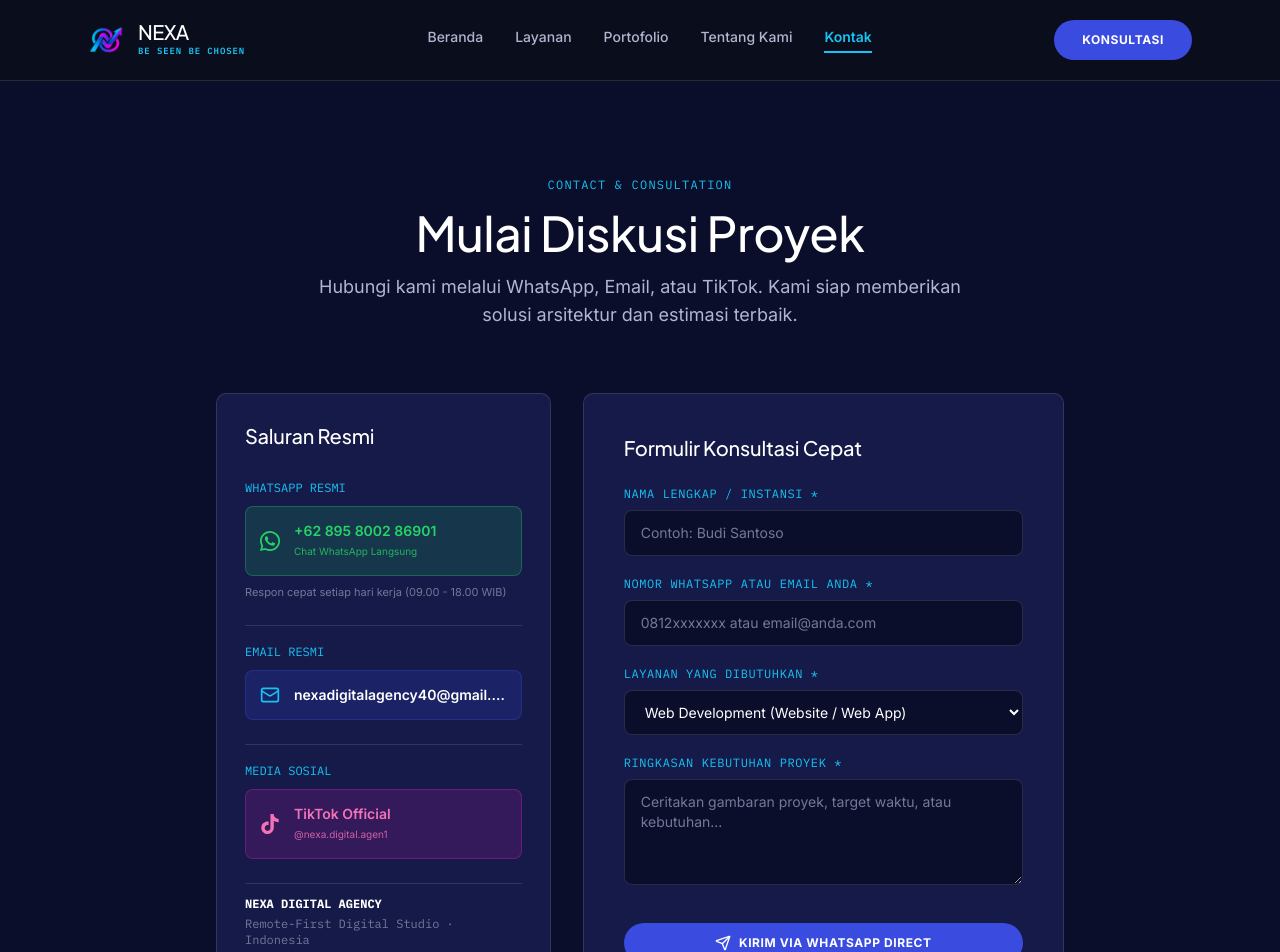
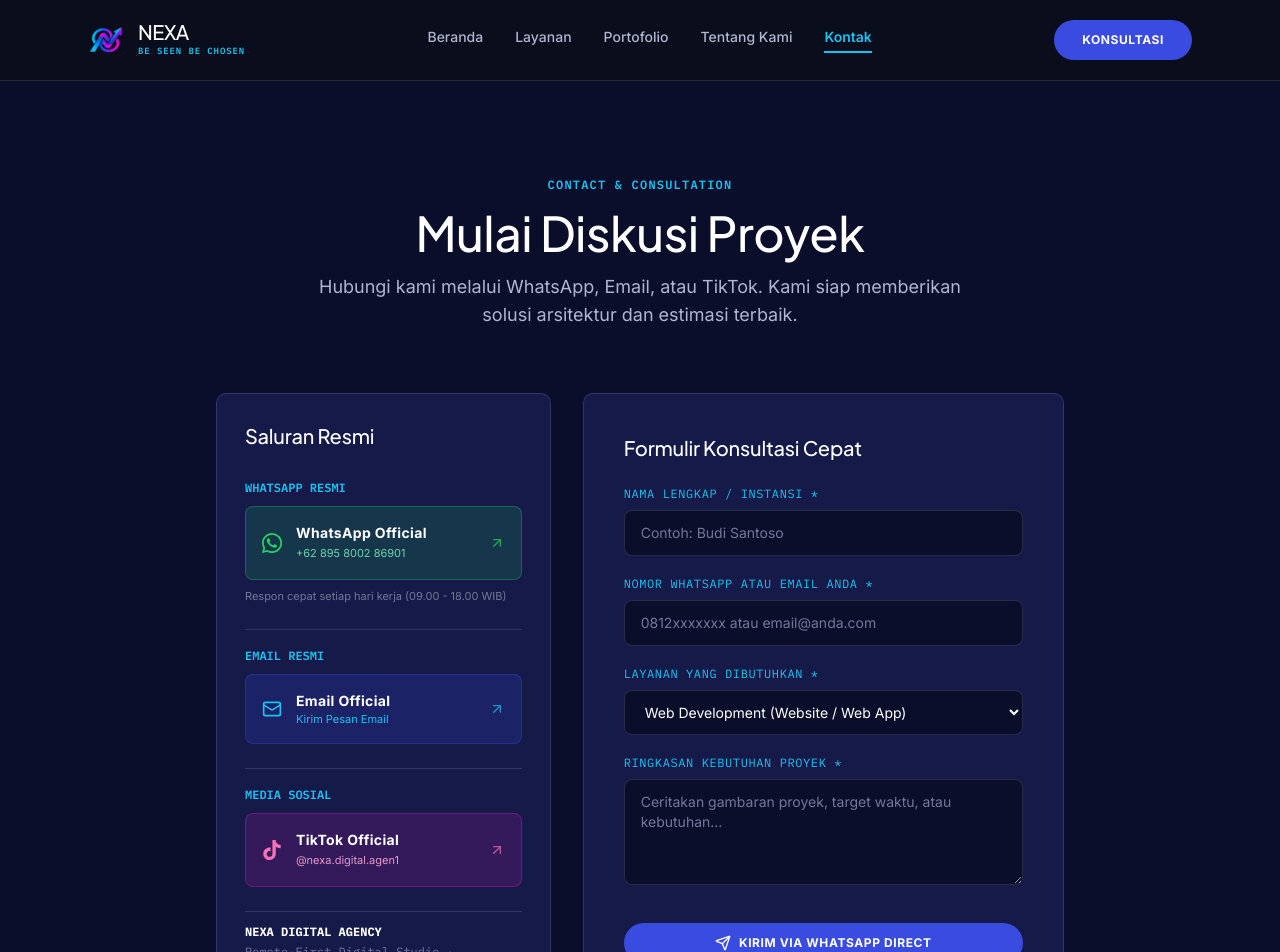
Before and after one commit to imanyunar/nexa-company, a Vue app: page /kontak in a window 1280 px wide. Shown: the top 952 px of the page. Built offline with nearby package versions, Linux system fonts and the light colour scheme; a web font is replaced by a local one.

Commit message:
refactor(contact): convert contact options into uniform sleek interactive action buttons with icons and indicators

```diff
--- a/src/views/ContactView.vue
+++ b/src/views/ContactView.vue
@@ -3,7 +3,7 @@
     <div class="max-w-4xl mx-auto px-6 space-y-16">
 
       <div class="text-center max-w-2xl mx-auto space-y-4">
-        <div class="text-xs font-mono t-cyan uppercase tracking-widest">CONTACT & CONSULTATION</div>
+        <div class="text-xs font-mono t-cyan uppercase tracking-widest font-semibold">CONTACT & CONSULTATION</div>
         <h1 class="text-4xl sm:text-5xl font-display font-light text-white">Mulai Diskusi Proyek</h1>
         <p class="t-muted text-base sm:text-lg leading-relaxed">Hubungi kami melalui WhatsApp, Email, atau TikTok. Kami siap memberikan solusi arsitektur dan estimasi terbaik.</p>
       </div>
@@ -16,57 +16,69 @@
 
             <!-- WhatsApp -->
             <div class="space-y-2">
-              <span class="text-xs font-mono t-cyan uppercase">WhatsApp Resmi</span>
+              <span class="text-xs font-mono t-cyan uppercase font-semibold">WhatsApp Resmi</span>
               <a
                 href="https://wa.me/62895800286901?text=Halo%20Nexa%20Digital%20Agency,%20saya%20ingin%20konsultasi%20mengenai%20proyek%20digital."
                 target="_blank"
                 rel="noopener noreferrer"
-                class="flex items-center gap-3.5 p-3.5 rounded-lg font-semibold text-sm hover:scale-[1.02] transition-all"
+                class="flex items-center justify-between p-4 rounded-lg font-semibold text-sm hover:scale-[1.02] transition-all cursor-pointer group"
                 style="background:rgba(37,211,102,0.15); border:1px solid rgba(37,211,102,0.3); color:#25D366;"
               >
+                <div class="flex items-center gap-3.5 min-w-0">
                   <!-- Official WhatsApp Vector Icon -->
                   <svg class="w-5 h-5 shrink-0" fill="currentColor" viewBox="0 0 24 24">
                     <path d="M17.472 14.382c-.301-.15-1.781-.879-2.057-.98-.277-.101-.478-.15-.679.15-.2.301-.778.98-.954 1.18-.176.2-.352.226-.653.076-.301-.15-1.272-.469-2.424-1.496-.896-.799-1.501-1.787-1.677-2.088-.176-.301-.019-.464.132-.614.136-.135.301-.352.452-.528.151-.176.201-.301.301-.502.1-.2.05-.376-.025-.527-.075-.15-.679-1.637-.93-2.242-.244-.589-.493-.509-.679-.519l-.578-.01c-.2 0-.527.075-.803.376s-1.054 1.03-1.054 2.511 1.079 2.912 1.23 3.113c.15.201 2.124 3.244 5.146 4.55.719.311 1.28.497 1.718.636.722.23 1.378.197 1.898.12.579-.087 1.781-.728 2.032-1.431.251-.703.251-1.305.176-1.431-.076-.126-.276-.201-.577-.352zm-5.467 7.618a9.92 9.92 0 0 1-5.064-1.385l-.363-.215-3.766.988 1.005-3.67-.236-.375a9.932 9.932 0 0 1-1.523-5.289c0-5.485 4.463-9.948 9.952-9.948 2.658 0 5.158 1.036 7.034 2.914a9.89 9.89 0 0 1 2.912 7.034c0 5.487-4.464 9.949-9.95 9.949zm8.441-18.39A11.905 11.905 0 0 0 12.005 0C5.385 0 0 5.385 0 12.005c0 2.113.552 4.177 1.6 6.002L0 24l6.165-1.617a11.97 11.97 0 0 0 5.84 1.513h.005c6.619 0 12.005-5.385 12.005-12.005 0-3.208-1.25-6.224-3.52-8.496z"/>
                   </svg>
-                <div class="flex flex-col">
-                  <span>+62 895 8002 86901</span>
-                  <span class="text-[10px] opacity-80 font-normal">Chat WhatsApp Langsung</span>
+                  <div class="flex flex-col min-w-0">
+                    <span class="text-sm font-bold text-white tracking-wide">WhatsApp Official</span>
+                    <span class="text-[11px] opacity-90 font-normal text-emerald-300">+62 895 8002 86901</span>
                   </div>
+                </div>
+                <ArrowUpRight class="w-4 h-4 opacity-70 group-hover:opacity-100 group-hover:translate-x-0.5 group-hover:-translate-y-0.5 transition-all shrink-0" />
               </a>
               <p class="text-[11px] t-faint">Respon cepat setiap hari kerja (09.00 - 18.00 WIB)</p>
             </div>
 
             <!-- Email -->
             <div class="space-y-2 pt-3 border-t b-subtle">
-              <span class="text-xs font-mono t-cyan uppercase">Email Resmi</span>
+              <span class="text-xs font-mono t-cyan uppercase font-semibold">Email Resmi</span>
               <a
                 href="mailto:nexadigitalagency40@gmail.com"
-                class="flex items-center gap-3.5 p-3.5 rounded-lg font-semibold text-xs sm:text-sm text-white hover:scale-[1.02] transition-all truncate"
-                style="background:rgba(58,76,224,0.2); border:1px solid rgba(58,76,224,0.3);"
+                class="flex items-center justify-between p-4 rounded-lg font-semibold text-white hover:scale-[1.02] transition-all cursor-pointer group"
+                style="background:rgba(58,76,224,0.2); border:1px solid rgba(58,76,224,0.35);"
               >
+                <div class="flex items-center gap-3.5 min-w-0">
                   <Mail class="w-5 h-5 text-cyan shrink-0" />
-                <span class="truncate">nexadigitalagency40@gmail.com</span>
+                  <div class="flex flex-col min-w-0">
+                    <span class="text-sm font-bold text-white tracking-wide">Email Official</span>
+                    <span class="text-[11px] t-cyan font-normal">Kirim Pesan Email</span>
+                  </div>
+                </div>
+                <ArrowUpRight class="w-4 h-4 text-cyan opacity-70 group-hover:opacity-100 group-hover:translate-x-0.5 group-hover:-translate-y-0.5 transition-all shrink-0" />
               </a>
             </div>
 
             <!-- TikTok -->
             <div class="space-y-2 pt-3 border-t b-subtle">
-              <span class="text-xs font-mono t-cyan uppercase">Media Sosial</span>
+              <span class="text-xs font-mono t-cyan uppercase font-semibold">Media Sosial</span>
               <a
                 href="https://www.tiktok.com/@nexa.digital.agen1?_r=1&_t=ZS-99LSlCbuCXA"
                 target="_blank"
                 rel="noopener noreferrer"
-                class="flex items-center gap-3.5 p-3.5 rounded-lg font-semibold text-sm hover:scale-[1.02] transition-all"
+                class="flex items-center justify-between p-4 rounded-lg font-semibold text-sm hover:scale-[1.02] transition-all cursor-pointer group"
                 style="background:rgba(230,32,197,0.15); border:1px solid rgba(230,32,197,0.3); color:#F472B6;"
               >
+                <div class="flex items-center gap-3.5 min-w-0">
                   <!-- Official TikTok Vector Icon -->
                   <svg class="w-5 h-5 shrink-0" fill="currentColor" viewBox="0 0 24 24">
                     <path d="M12.525.02c1.31-.02 2.61-.01 3.91-.02.08 1.53.63 3.09 1.75 4.17 1.12 1.11 2.7 1.62 4.24 1.79v4.03c-1.44-.05-2.89-.35-4.2-.97-.57-.26-1.1-.59-1.62-.93-.01 2.92.01 5.84-.02 8.75-.08 1.4-.54 2.79-1.35 3.94-1.31 1.92-3.58 3.17-5.91 3.21-1.43.08-2.86-.31-4.08-1.03-2.02-1.19-3.44-3.37-3.65-5.71-.02-.5-.03-1-.01-1.49.18-1.9 1.12-3.72 2.58-4.96 1.66-1.44 3.98-2.13 6.15-1.72.02 1.48-.04 2.96-.04 4.44-.99-.32-2.15-.23-3.02.37-.63.41-1.11 1.04-1.36 1.75-.21.51-.15 1.07-.14 1.61.24 1.64 1.82 3.02 3.5 2.87 1.12-.01 2.19-.66 2.77-1.61.19-.33.4-.67.41-1.06.1-1.79.06-3.57.07-5.36.01-4.03-.01-8.05.02-12.07z"/>
                   </svg>
-                <div class="flex flex-col">
-                  <span>TikTok Official</span>
-                  <span class="text-[10px] opacity-80 font-normal">@nexa.digital.agen1</span>
+                  <div class="flex flex-col min-w-0">
+                    <span class="text-sm font-bold text-white tracking-wide">TikTok Official</span>
+                    <span class="text-[11px] opacity-90 font-normal text-pink-300">@nexa.digital.agen1</span>
                   </div>
+                </div>
+                <ArrowUpRight class="w-4 h-4 opacity-70 group-hover:opacity-100 group-hover:translate-x-0.5 group-hover:-translate-y-0.5 transition-all shrink-0" />
               </a>
             </div>
 
@@ -121,7 +133,7 @@
 
 <script setup>
 import { ref, onMounted } from 'vue'
-import { Mail, Send, CheckCircle2 } from 'lucide-vue-next'
+import { Mail, Send, CheckCircle2, ArrowUpRight } from 'lucide-vue-next'
 import { animateStaggerFadeIn } from '../utils/animations'
 
 const form = ref({ name: '', contact: '', service: 'Web Development', message: '' })
```
Lines whose indentation alone changed are shown as unchanged.
